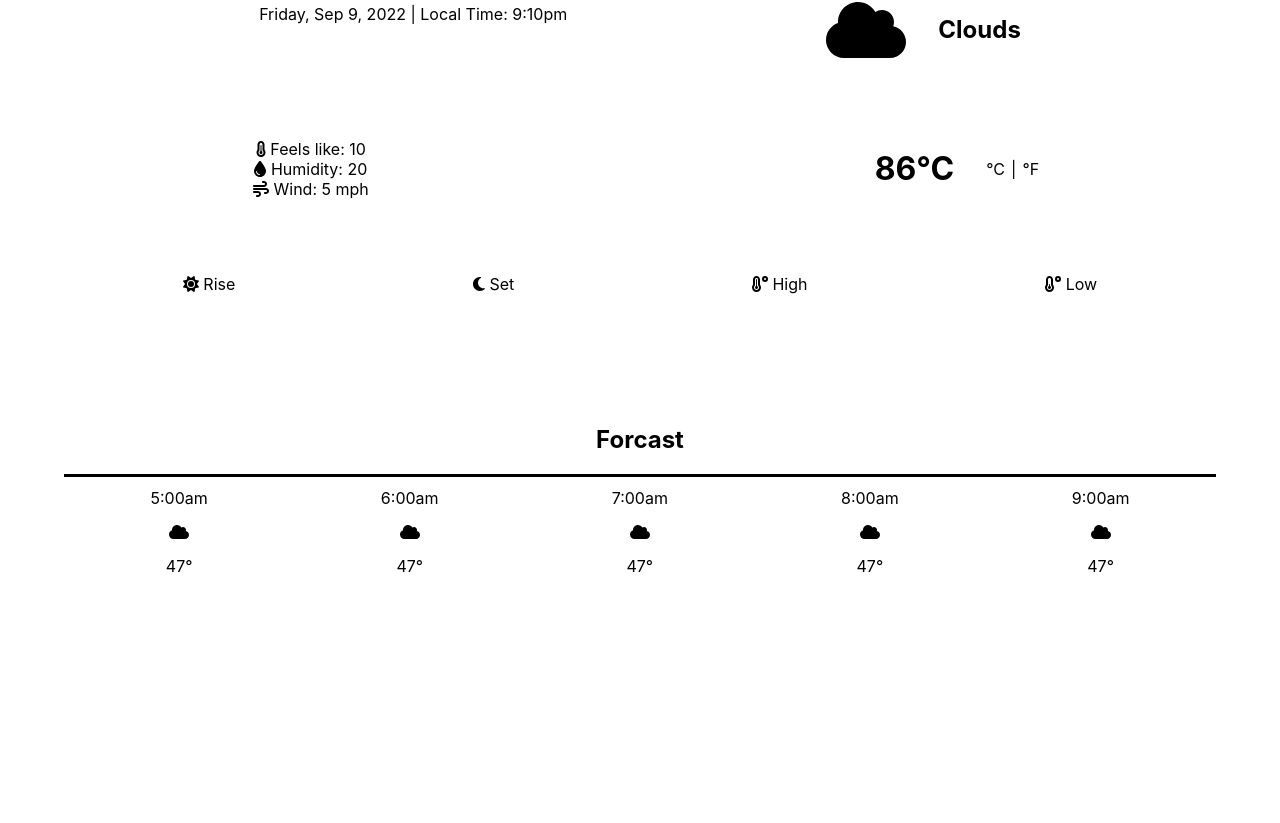
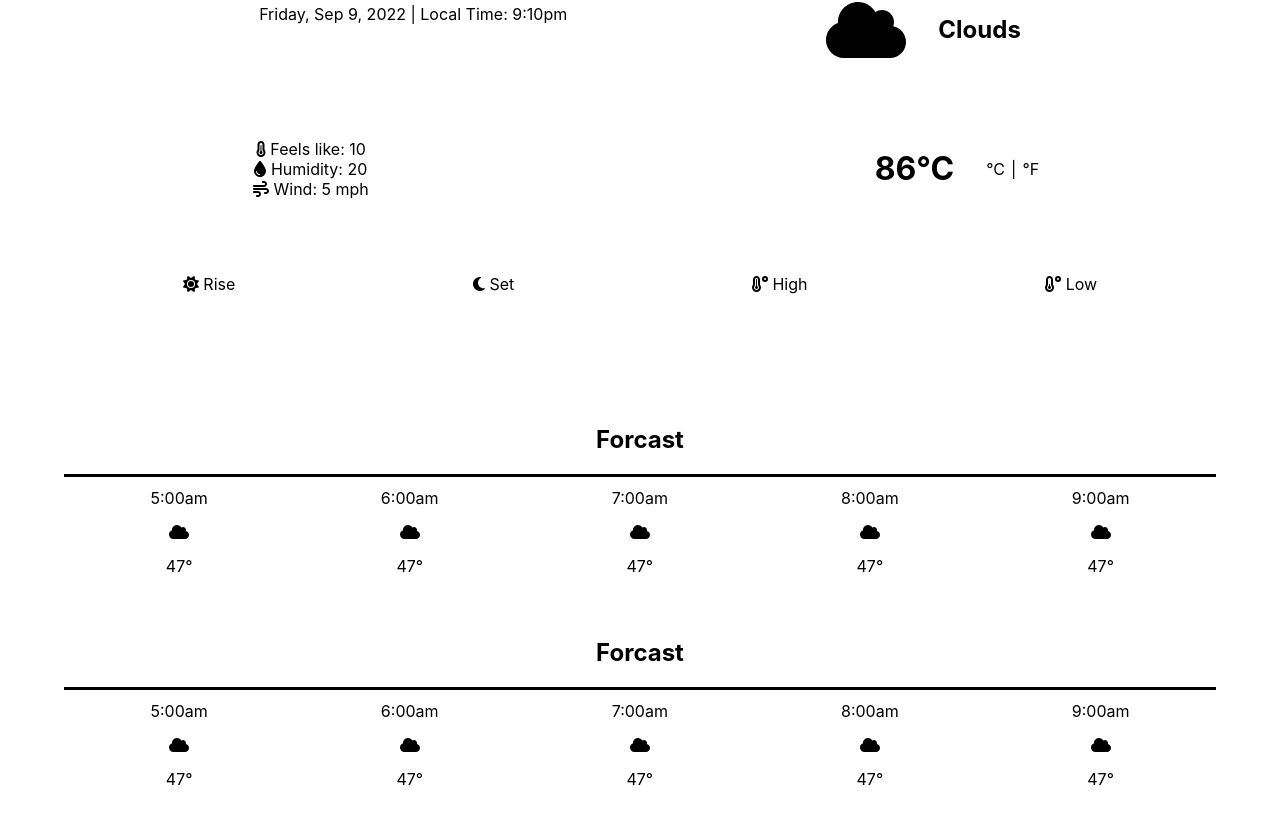
Before and after one commit to JubzCodes/Weatherly, a React (Create React App) app: page / in a window 1280 px wide. Shown: the part 351-1174 px from the top of the page. Before the commit the page ends 956 px from the top, so only its background shows below. Built offline with nearby package versions, Linux system fonts and the light colour scheme.

Commit message:
add second forecast

```diff
--- a/src/App.css
+++ b/src/App.css
@@ -120,5 +120,5 @@
   width: 90%;
   max-width: 1720px;
   margin:  0 auto;
-  padding-bottom: 4%;
+  padding-bottom: 5%;
 }
--- a/src/App.js
+++ b/src/App.js
@@ -35,7 +35,9 @@ function App() {
       <div className="hourly-forecast">
         <Forecast />
       </div>
-      <div className="weekly-forecast"></div>
+      <div className="weekly-forecast">
+        <Forecast />
+      </div>
     </div>
   );
 }
```
